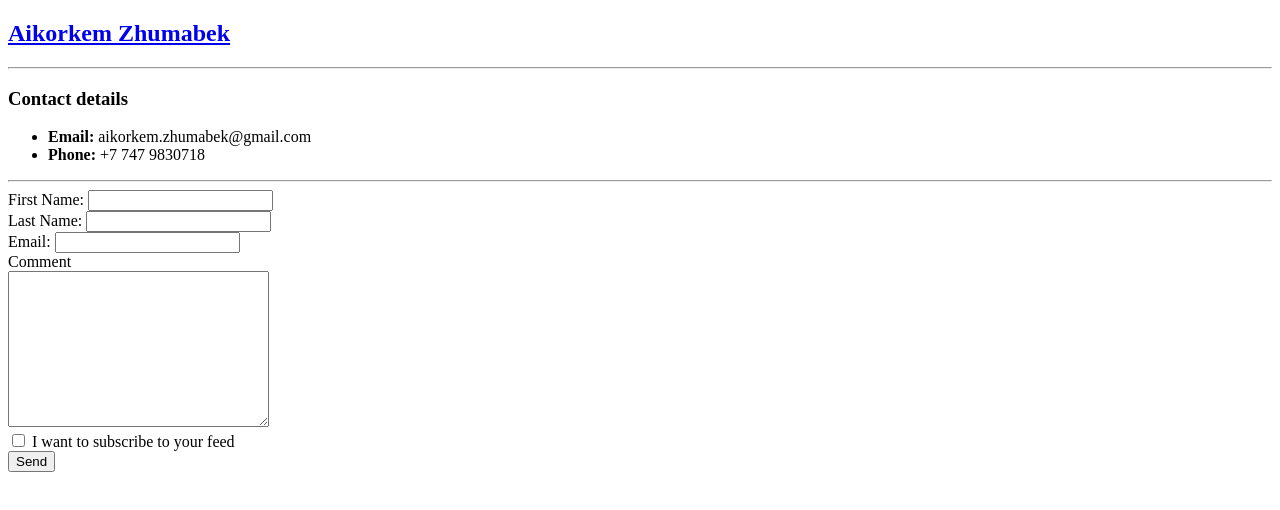
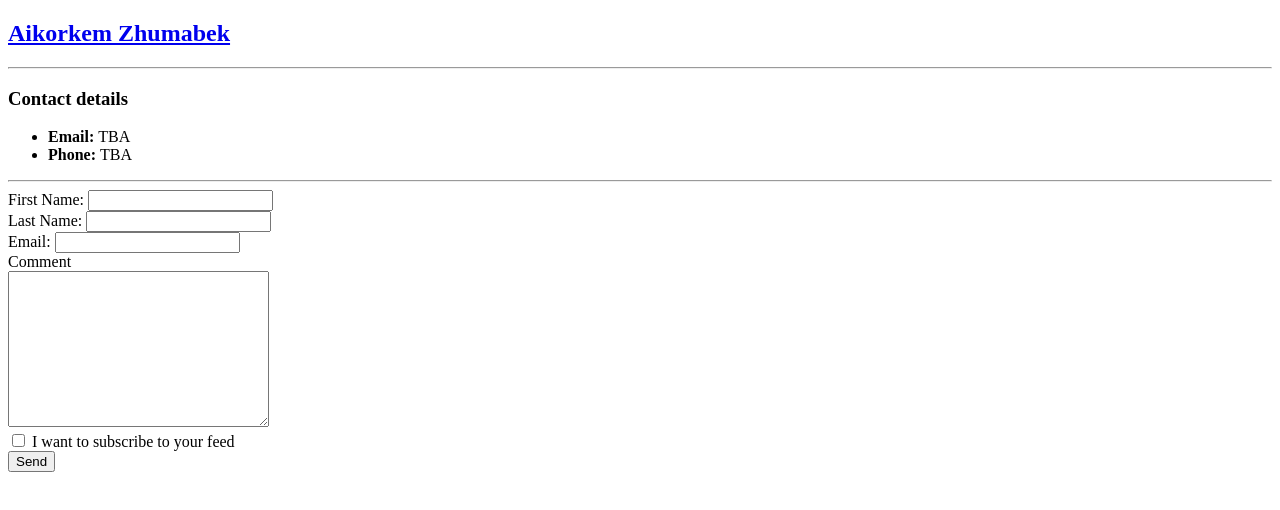
Before and after one commit to Aikorkem/profile, a plain HTML site: page contactme.html in a window 1280 px wide. Drawn offline with Linux system fonts and the light colour scheme.

Commit message:
Update contactme.html

```diff
--- a/contactme.html
+++ b/contactme.html
@@ -11,8 +11,8 @@
     <hr>
     <h3>Contact details</h3>
     <ul>
-        <li> <strong>Email: </strong> aikorkem.zhumabek@gmail.com</li>
-        <li> <strong>Phone: </strong> +7 747 9830718</li>
+        <li> <strong>Email: </strong> TBA</li>
+        <li> <strong>Phone: </strong> TBA</li>
     </ul>
     <hr>
 
```
